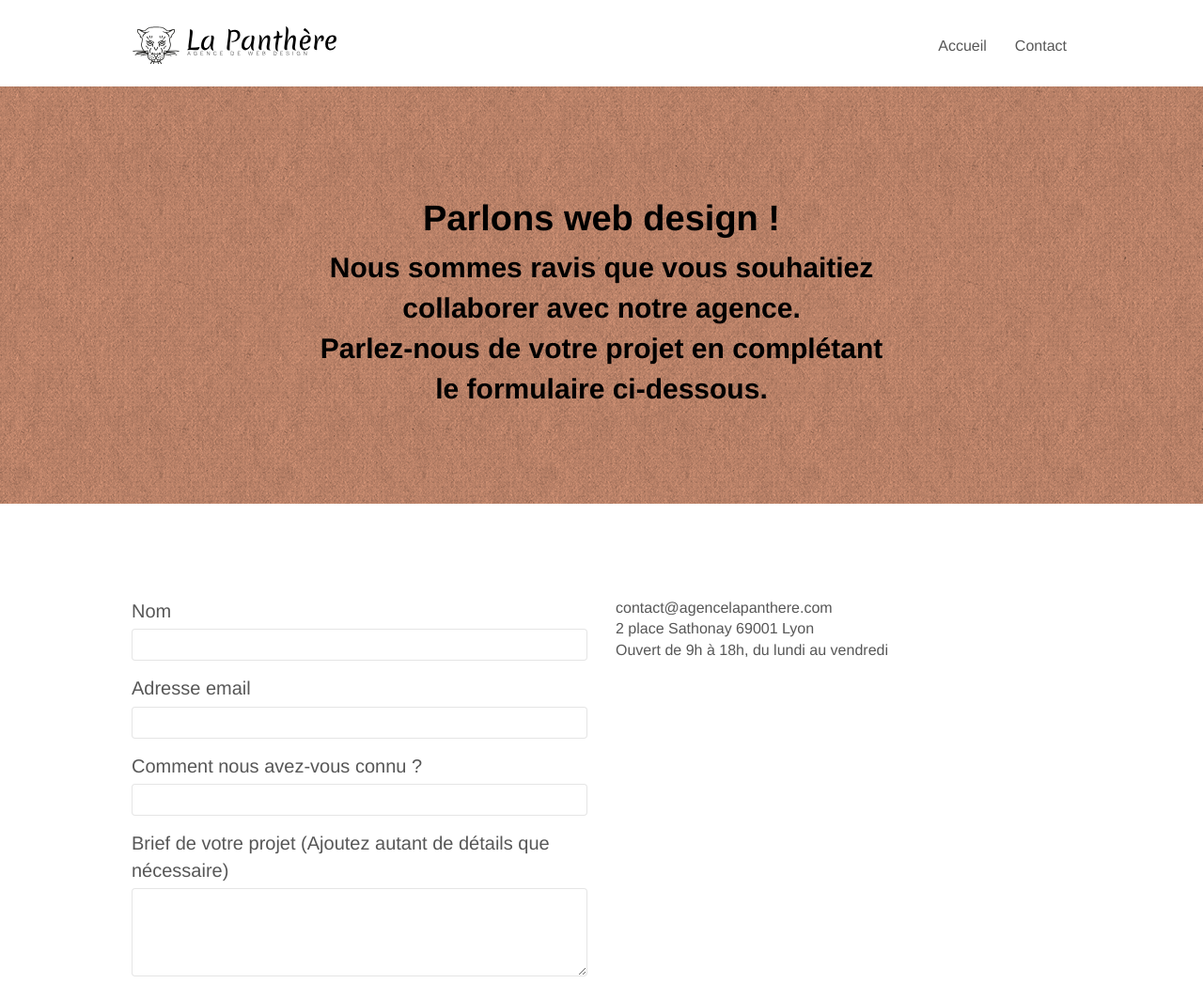
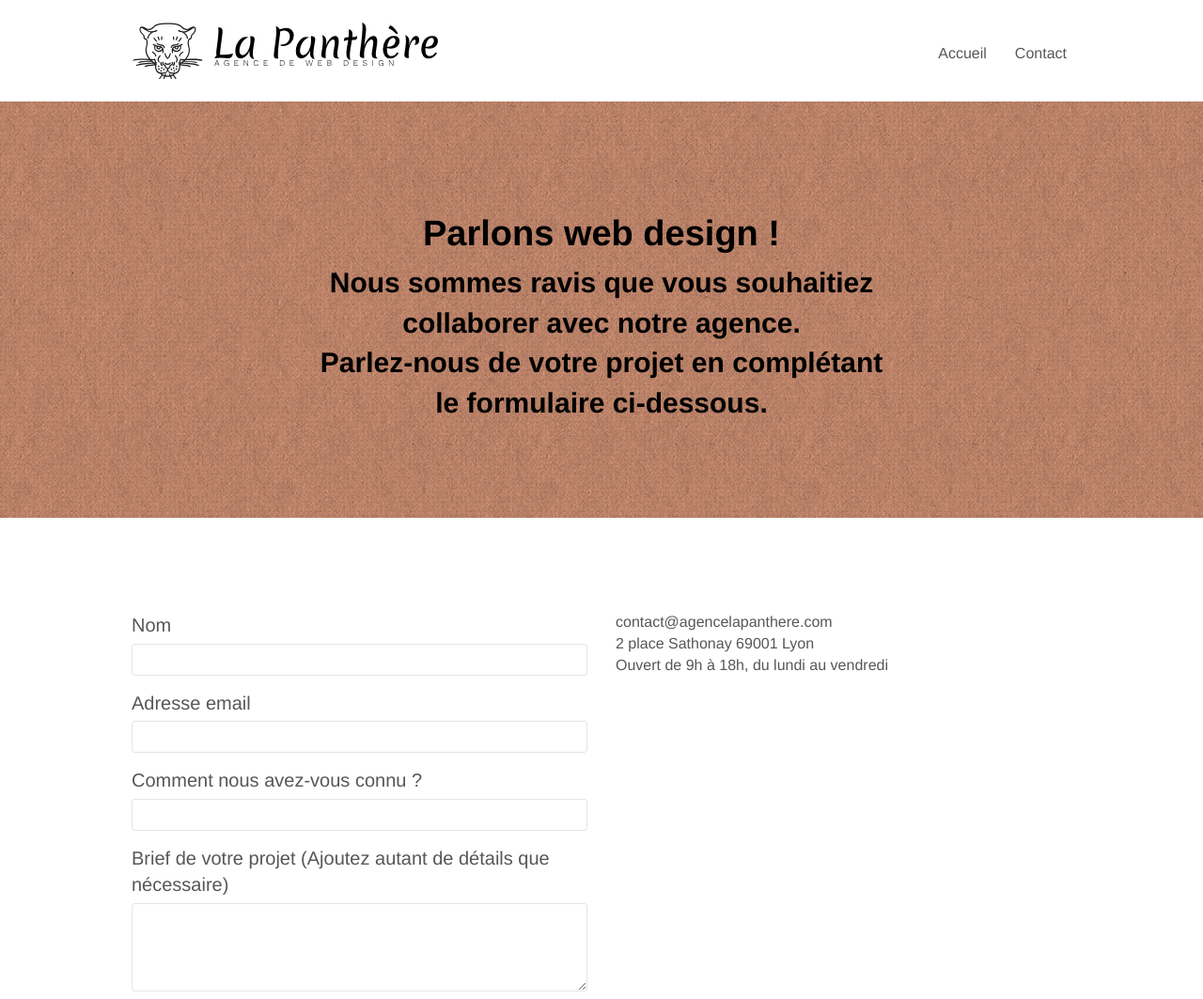
Before and after one commit to NoeePK/La-Panthere, a plain HTML site: page contact.html in a window 1280 px wide. Shown: the top 1063 px of the page at 94% size. Drawn offline with nearby package versions, Linux system fonts and the light colour scheme; a script that the page names is missing.

Commit message:
logo taille css

```diff
--- a/style.css
+++ b/style.css
@@ -49,7 +49,8 @@ figcaption {
 }
 
 #header-logo {
-    height: 40px;
+    height: 60px;
+    width: auto;
 }
 
 a,
```
Also changed, not shown: index.html (+2 -2 lines).
